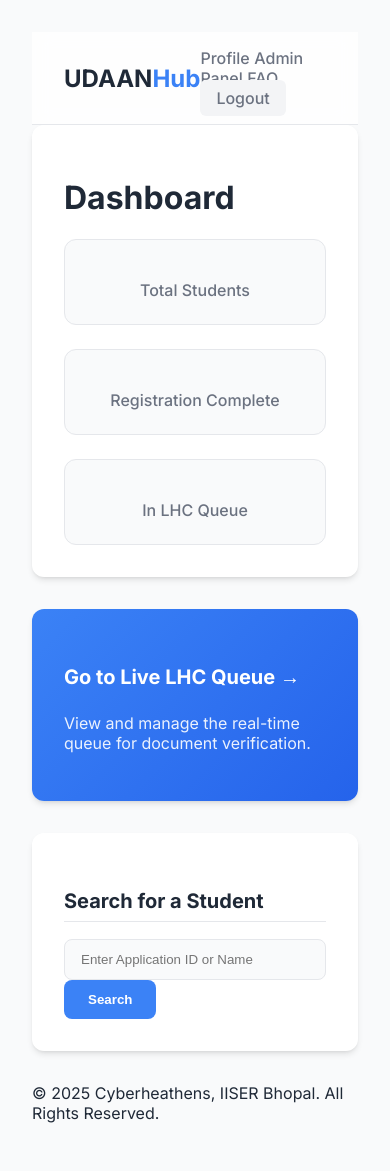
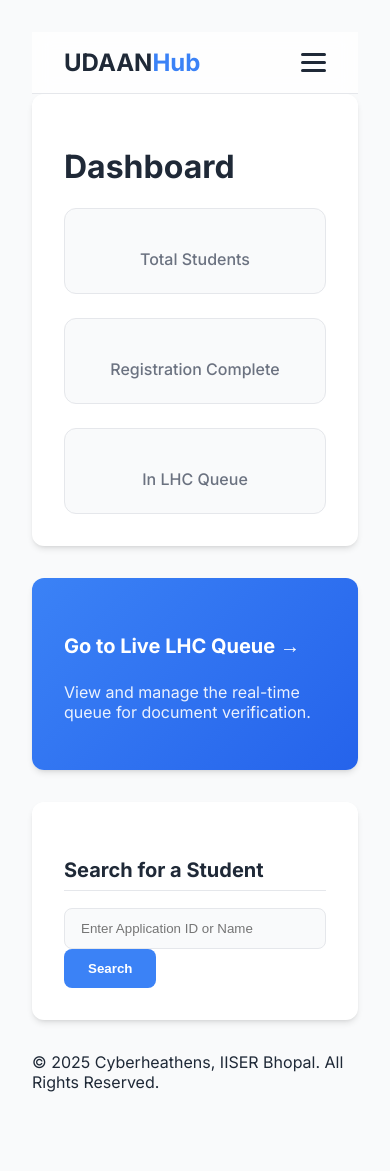
Before and after one commit to Gaurav-s-Project/UDAANHub, a Flask app: template templates/index.html in a window 390 px wide. After the commit the page ends 1092 px from the top, so only its background shows below. Run offline with Flask 3, Linux system fonts and the light colour scheme; the template is opened without the code that fills it, so the values that code supplies are empty; the visitor is signed in with stand-in values (Sample User, id 1).

Commit message:
Update style.css

```diff
--- a/static/style.css
+++ b/static/style.css
@@ -73,7 +73,12 @@
 .app-header.scrolled { box-shadow: var(--shadow-md); }
 .logo { font-size: 1.5rem; font-weight: 700; }
 .logo span { color: var(--primary-color); }
-.user-info { display: flex; align-items: center; gap: 1rem; }
+
+.nav-menu {
+    display: flex;
+    align-items: center;
+    gap: 1.5rem;
+}
 .nav-link {
     font-weight: 500;
     color: var(--text-muted-light);
@@ -104,6 +109,21 @@
 input:checked + .slider { background-color: var(--primary-color); }
 input:checked + .slider:before { transform: translateX(20px); }
 
+/* --- HAMBURGER MENU ICON --- */
+.hamburger {
+    display: none; /* Hidden by default on large screens */
+    cursor: pointer;
+    flex-direction: column;
+    gap: 5px;
+}
+.hamburger .bar {
+    width: 25px;
+    height: 3px;
+    background-color: var(--text-dark);
+    border-radius: 2px;
+    transition: all var(--transition-speed) ease;
+}
+
 /* --- CARD & FORM STYLING --- */
 .card {
     background-color: var(--light-card);
@@ -116,10 +136,10 @@
 button { border: none; padding: 0.75rem 1.5rem; border-radius: 0.5rem; cursor: pointer; font-weight: 600; transition: all var(--transition-speed) ease; }
 .primary-btn { background-color: var(--primary-color); color: white; }
 .primary-btn:hover { background-color: var(--primary-hover); transform: translateY(-2px); }
-input[type="text"], input[type="password"], textarea {
+input[type="text"], input[type="password"], textarea, select {
     width: 100%; padding: 0.75rem 1rem; border: 1px solid var(--border-light); border-radius: 0.5rem; background-color: var(--light-bg); color: var(--text-dark);
 }
-input[type="text"]:focus, input[type="password"]:focus, textarea:focus { outline: none; border-color: var(--primary-color); box-shadow: 0 0 0 3px rgba(59, 130, 246, 0.2); }
+input[type="text"]:focus, input[type="password"]:focus, textarea:focus, select:focus { outline: none; border-color: var(--primary-color); box-shadow: 0 0 0 3px rgba(59, 130, 246, 0.2); }
 
 /* --- LOGIN & DASHBOARD SPECIFIC --- */
 #login-container label, #add-student-card label { display: block; margin-bottom: 0.5rem; font-weight: 500; }
@@ -186,62 +206,70 @@
 }
 
 /* --- LHC QUEUE & FAQ PAGE --- */
-.subtitle {
-    color: var(--text-muted-light);
-    margin-top: -1rem;
-    margin-bottom: 2rem;
+.subtitle { color: var(--text-muted-light); margin-top: -1rem; margin-bottom: 2rem; }
+.queue-list { list-style: none; padding: 0; }
+.queue-item { display: flex; align-items: center; padding: 1rem; border-bottom: 1px solid var(--border-light); animation: fadeIn 0.5s ease-out forwards; }
+.queue-item:last-child { border-bottom: none; }
+.queue-item .student-name { font-weight: 600; flex-grow: 1; }
+.queue-item .student-id { color: var(--text-muted-light); margin-right: 1.5rem; }
+.view-btn { padding: 0.5rem 1rem; font-size: 0.875rem; }
+.empty-queue { text-align: center; padding: 3rem; }
+.empty-queue h2 { color: var(--success-color); border: none; }
+.faq-item { margin-bottom: 2rem; border-bottom: 1px solid var(--border-light); padding-bottom: 1.5rem; }
+.faq-item:last-child { border-bottom: none; margin-bottom: 0; }
+.faq-item h2 { border: none; margin-bottom: 0.5rem; }
+.faq-item p { margin-top: 0; color: var(--text-muted-light); line-height: 1.7; }
+
+/* --- ADMIN PANEL TABLE --- */
+.user-list table { width: 100%; border-collapse: collapse; margin-top: 1.5rem; }
+.user-list th, .user-list td { text-align: left; padding: 0.75rem 1rem; border-bottom: 1px solid var(--border-light); }
+.user-list th { font-weight: 600; color: var(--text-muted-light); }
+.role-badge { padding: 0.25rem 0.6rem; border-radius: 999px; font-size: 0.75rem; font-weight: 600; }
+.role-admin { background-color: #DBEAFE; color: #1E40AF; }
+body.dark-mode .role-admin { background-color: #1E40AF; color: #DBEAFE; }
+.role-volunteer { background-color: #E0E7FF; color: #4338CA; }
+body.dark-mode .role-volunteer { background-color: #4338CA; color: #E0E7FF; }
+.action-btn { padding: 0.3rem 0.7rem; border-radius: 0.375rem; font-size: 0.875rem; margin-right: 0.5rem; transition: all 0.2s ease; text-decoration: none; display: inline-block; }
+.action-btn.edit { background-color: #F3F4F6; color: var(--text-muted-light); }
+body.dark-mode .action-btn.edit { background-color: #4B5563; color: var(--text-light); }
+.action-btn.delete { background-color: var(--danger-color); color: white; }
+
+/* --- NEW: RESPONSIVE DESIGN (Hamburger Menu Logic) --- */
+@media (max-width: 768px) {
+    .nav-menu {
+        display: none; /* Hide the nav menu by default */
+        position: absolute;
+        top: 100%;
+        left: 0;
+        width: 100%;
+        background-color: var(--light-card);
+        flex-direction: column;
+        align-items: center;
+        padding: 1rem 0;
+        box-shadow: var(--shadow-md);
+        border-top: 1px solid var(--border-light);
     }
-.queue-list {
-    list-style: none;
-    padding: 0;
+    .nav-menu.active {
+        display: flex; /* Show the menu when it has the 'active' class */
     }
-.queue-item {
-    display: flex;
-    align-items: center;
-    padding: 1rem;
-    border-bottom: 1px solid var(--border-light);
-    animation: fadeIn 0.5s ease-out forwards;
+    .nav-link, .logout-btn {
+        width: 100%;
+        text-align: center;
+        padding: 1rem 0;
     }
-.queue-item:last-child {
-    border-bottom: none;
+    .hamburger {
+        display: flex; /* Show the hamburger icon */
     }
-.queue-item .student-name {
-    font-weight: 600;
-    flex-grow: 1;
+    /* Animate hamburger to an 'X' when active */
+    .hamburger.active .bar:nth-child(1) {
+        transform: rotate(-45deg) translate(-5px, 6px);
     }
-.queue-item .student-id {
-    color: var(--text-muted-light);
-    margin-right: 1.5rem;
+    .hamburger.active .bar:nth-child(2) {
+        opacity: 0;
     }
-.view-btn {
-    padding: 0.5rem 1rem;
-    font-size: 0.875rem;
+    .hamburger.active .bar:nth-child(3) {
+        transform: rotate(45deg) translate(-5px, -6px);
     }
-.empty-queue {
-    text-align: center;
-    padding: 3rem;
-}
-.empty-queue h2 {
-    color: var(--success-color);
-    border: none;
-}
-.faq-item {
-    margin-bottom: 2rem;
-    border-bottom: 1px solid var(--border-light);
-    padding-bottom: 1.5rem;
-}
-.faq-item:last-child {
-    border-bottom: none;
-    margin-bottom: 0;
-}
-.faq-item h2 {
-    border: none;
-    margin-bottom: 0.5rem;
-}
-.faq-item p {
-    margin-top: 0;
-    color: var(--text-muted-light);
-    line-height: 1.7;
 }
 
 /* --- ANIMATIONS --- */
```
Lines whose indentation alone changed are shown as unchanged.
